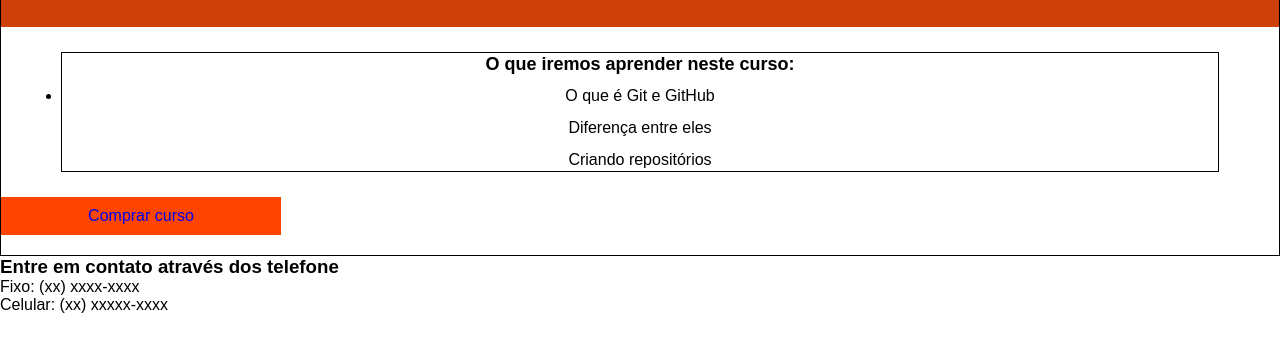
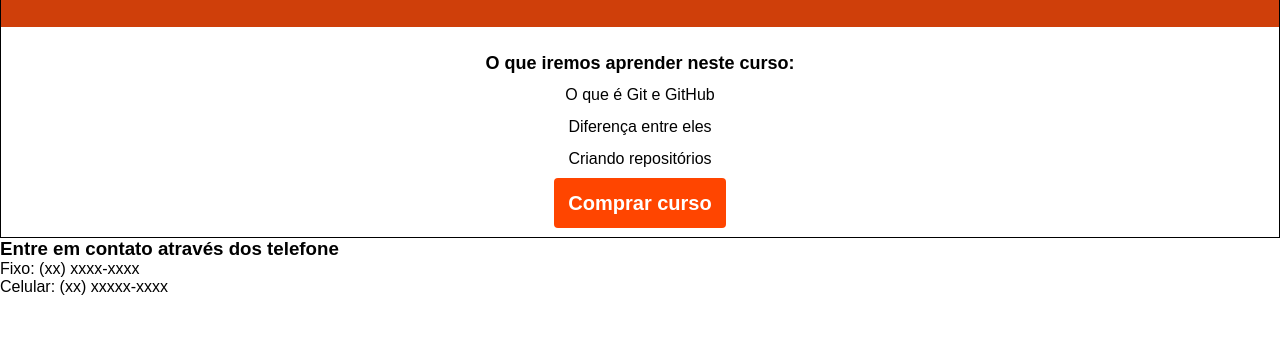
Before and after one commit to EstevanVenancio/CursoGit_GitHub, a plain HTML site: page index.html in a window 1280 px wide. Shown: the part 168-520 px from the top of the page. Drawn offline with Linux system fonts and the light colour scheme.

Commit message:
Atualização botão comprar curso

```diff
--- a/style.css
+++ b/style.css
@@ -37,9 +37,12 @@ h2 {
     margin-top: 20px;
     margin-bottom: 20px;
     line-height: 22px;
-    margin: 25px 60px 25px 60px;
+    margin: 25px 60px 12px 60px;
+    list-style-type: none;
+}
 
-    border: 1px solid black;
+ul {
+    list-style-type: none;
 }
 
 .main h3 {
@@ -51,9 +54,19 @@ h2 {
 }
 
 .button {
+    display: block;
+    margin: 0 auto;
+    margin-top: 22px;
+    margin-bottom: 22px;
+}
+
+a {
     background-color: orangered;
-    padding: 10px;
-    width: 280px;
-    margin-bottom: 20px;
-
+    color: #ffffff;
+    border: 50px;
+    padding: 14px;
+    font-size: 20px;
+    font-weight: bold;
+    cursor: pointer;
+    border-radius: 4px;
 }
```
